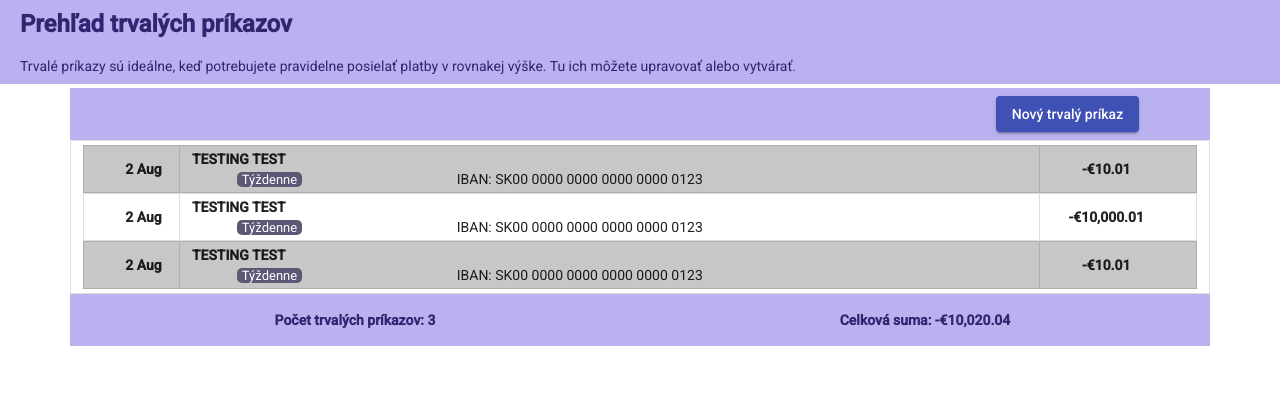
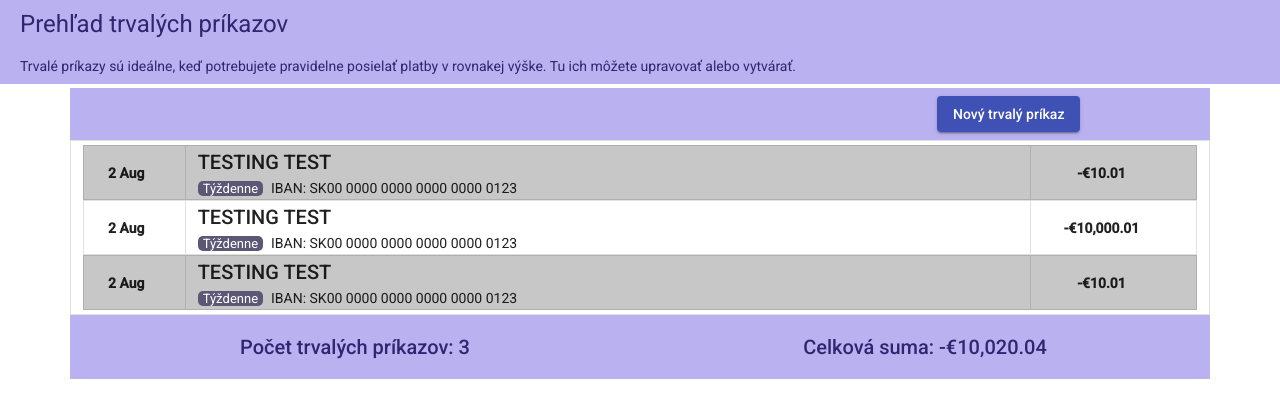
Before and after one commit to traver305/Standing-Orders, an Angular app in the folder app/: page / in a window 1280 px wide. Shown: the top 418 px of the page. Built offline with nearby package versions, Linux system fonts and the light colour scheme.

Commit message:
Delete id element from html file and replace it with classes

```diff
--- a/app/src/app/app.component.html
+++ b/app/src/app/app.component.html
@@ -1,4 +1,15 @@
-<div style="text-align:center">
+<div class="container-fluid">
+  <div class="row">
+      <h1 class="m-2">Prehľad trvalých príkazov</h1>
+  </div>
+  <div class="row">
+      <p class="m-2">
+          Trvalé príkazy sú ideálne, keď potrebujete pravidelne posielať platby v rovnakej výške.
+          Tu ich môžete upravovať alebo vytvárať.
+      </p>
+  </div>
+</div>
+<div>
   <pm-standingOrders></pm-standingOrders>
 </div>
 
--- a/app/src/app/app.component.scss
+++ b/app/src/app/app.component.scss
@@ -0,0 +1,4 @@
+.container-fluid{
+    background-color: #bab1f0;
+    color: #2f2570;
+}
--- a/app/src/app/standingOrders/standingOrder-list.component.html
+++ b/app/src/app/standingOrders/standingOrder-list.component.html
@@ -1,14 +1,3 @@
-<div class="container-fluid">
-    <div class="row">
-        <h1 class="m-2">Prehľad trvalých príkazov</h1>
-    </div>
-    <div class="row">
-        <p class="m-2">
-            Trvalé príkazy sú ideálne, keď potrebujete pravidelne posielať platby v rovnakej výške.
-            Tu ich môžete upravovať alebo vytvárať.
-        </p>
-    </div>
-</div>
 <div class="container-md mt-1">
     <div class="row">
         <div class="col-9">
@@ -17,16 +6,20 @@
             <button mat-raised-button color="primary" class="my-2">Nový trvalý príkaz</button>
         </div>
     </div>
-    <div class="row" id="table-row">
+    <div class="row table-row">
         <table mat-table [dataSource]="orders" class="mat-elevation-z0 py-1">
             <ng-container matColumnDef="date">
-              <th mat-header-cell *matHeaderCellDef> Date </th>
-              <td mat-cell *matCellDef="let element"> {{element.nextRealizationDate | date:'d MMM'}} </td>
+                <th mat-header-cell *matHeaderCellDef> Date </th>
+                <td mat-cell *matCellDef="let element" class="bold">
+                    <span> {{element.nextRealizationDate | date:'d MMM'}} </span>
+                </td>
             </ng-container>
 
             <ng-container matColumnDef="amount">
                 <th mat-header-cell *matHeaderCellDef> Amount </th>
-                <td mat-cell *matCellDef="let element"> {{ (-1) * element.amount  | currency:'EUR':true:'1.2-2' }} </td>
+                <td mat-cell *matCellDef="let element" class="center bold">
+                    <span>{{ (-1) * element.amount  | currency:'EUR':true:'1.2-2' }}</span>
+                </td>
             </ng-container>
 
             <ng-container matColumnDef="info">
@@ -35,23 +28,11 @@
                     <div class="container">
                         <div class="row">
                             <div class="col-9">
-                                <div class="container">
-                                    <div class="row" id="name">
-                                        {{ element.name | uppercase }}
-                                    </div>
-                                    <div class="row">
-                                        <div class="col-3">
-                                            <span id="interval">
-                                                {{ element.interval }}
-                                            </span>
-                                        </div>
-                                        <div class="col-9">
-                                            IBAN: {{ element.accountNumber | ibanFormat}}
-                                        </div>
-                                    </div>
-                                </div>
+                                <h2 class="m-0">{{ element.name | uppercase }}</h2>
+                                <span class="interval me-2">{{ element.interval }}</span>
+                                <span>IBAN: {{ element.accountNumber | ibanFormat}}</span>
                             </div>
-                            <div class="col-3" id="hide">
+                            <div class="col-3 hide">
                                 <button mat-raised-button color="primary">Upraviť</button>
                                 <button mat-raised-button color="primary">Zrušiť</button>
                             </div>
@@ -63,12 +44,12 @@
             <tr mat-row *matRowDef="let row; columns: columnsToDisplay;"></tr>
         </table>
     </div>
-    <div class="row" id="footer">
+    <div class="row">
         <div class="col my-3">
-            Počet trvalých príkazov: {{ orders.length }}
+            <h2 class="m-0 center">Počet trvalých príkazov: {{ orders.length }}</h2>
         </div>
         <div class="col my-3">
-            Celková suma: {{ (-1) * sumOfAmount() | currency:'EUR':true:'1.2-2' }}
+            <h2 class="m-0 center">Celková suma: {{ (-1) * sumOfAmount() | currency:'EUR':true:'1.2-2' }}</h2>
         </div>
     </div>
 </div>
--- a/app/src/app/standingOrders/standingOrder-list.component.scss
+++ b/app/src/app/standingOrders/standingOrder-list.component.scss
@@ -1,49 +1,38 @@
-.container-fluid, .container-md{
-    background-color: #bab1f0;
-    color: #2f2570;
+$background-color: #bab1f0;
+$text-color: #2f2570;
+$border: 1px solid rgba(0, 0, 0, 0.12);
+
+.container-md{
+    background-color: $background-color;
+    color: $text-color;
 }
 
-.container-fluid{
-    text-align: left;
-}
-
-h1{
-    font-weight: bold;
-}
-
-#table-row{
+.table-row{
     background-color: white;
-    border: 1px solid rgba(0, 0, 0, 0.12);;
+    border: $border;
 }
 
 .mat-column-date{
-    border-right: 1px solid rgba(0, 0, 0, 0.12);
-    border-left: 1px solid rgba(0, 0, 0, 0.12);
-    border-top: 1px solid rgba(0, 0, 0, 0.12);
-    font-weight: bold;
-    text-align: center;
+    border-right: $border;
+    border-left: $border;;
+    border-top: $border;
 }
 
 .mat-column-amount{
-    border-right: 1px solid rgba(0, 0, 0, 0.12);;
-    border-left: 1px solid rgba(0, 0, 0, 0.12);;
-    border-top: 1px solid rgba(0, 0, 0, 0.12);
-    font-weight: bold;
+    border-right: $border;
+    border-left: $border;
+    border-top: $border;
 }
 
 .mat-column-info{
-    border-top: 1px solid rgba(0, 0, 0, 0.12);
+    border-top: $border;
 }
 
 .mat-column-info button{
     transform: scale(0.7);
 }
 
-#footer, #name{
-    font-weight: bold;
-}
-
-#interval{
+.interval{
     background-color: #5b5775;
     border-radius: 5px;
     padding-left: 5px;
@@ -56,10 +45,10 @@ h1{
     background-color: #adadadae;
 }
 
-#hide {
+.hide {
     visibility: hidden;
 }
 
-td:hover #hide{
+td:hover .hide{
     visibility: visible;
 }
--- a/app/src/styles.scss
+++ b/app/src/styles.scss
@@ -6,3 +6,11 @@
 }
 html, body { height: 100%; }
 body { margin: 0; font-family: Roboto, "Helvetica Neue", sans-serif; }
+
+.center{
+    text-align: center;
+}
+
+.bold{
+    font-weight: bold;
+}
```
